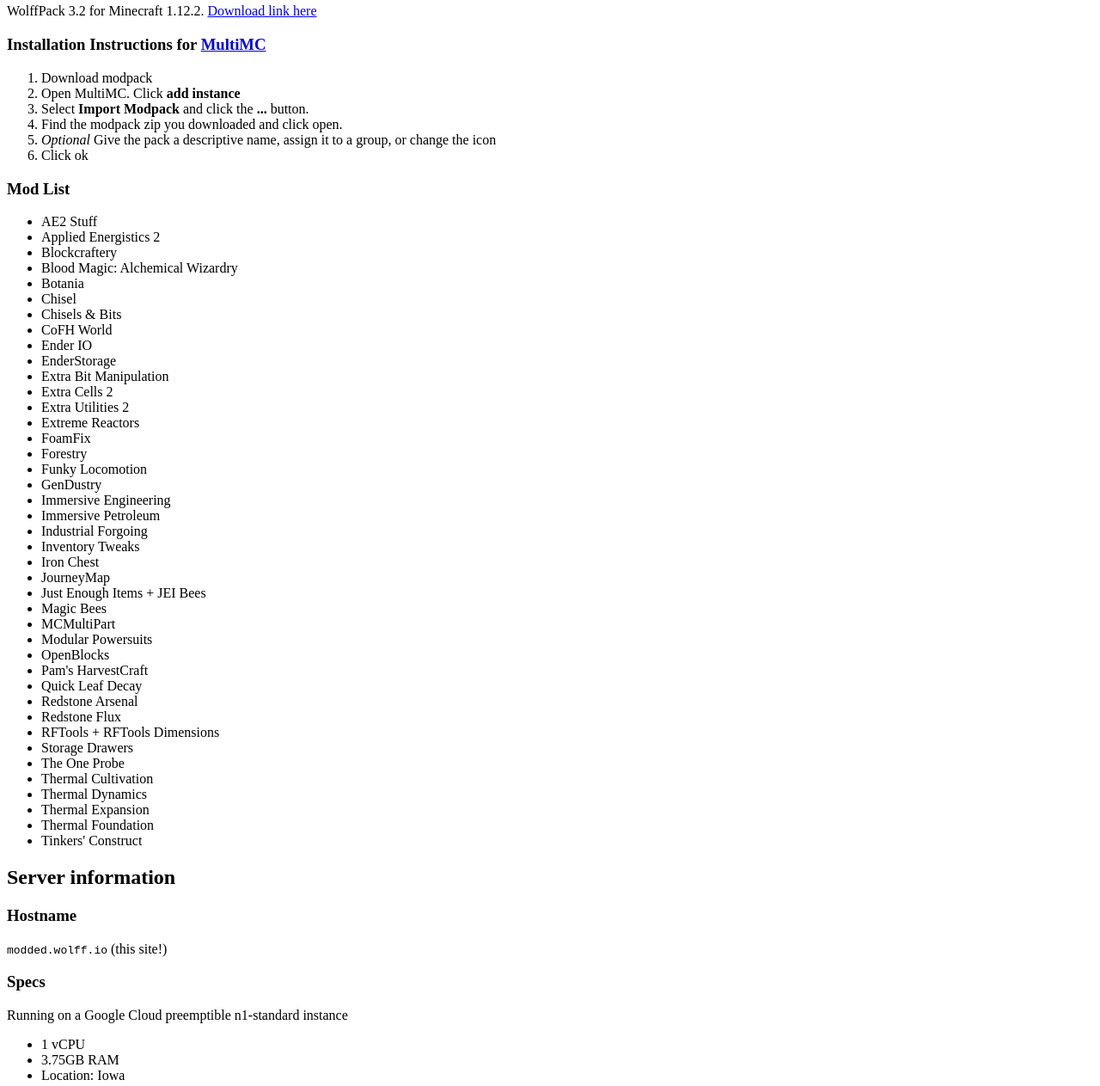
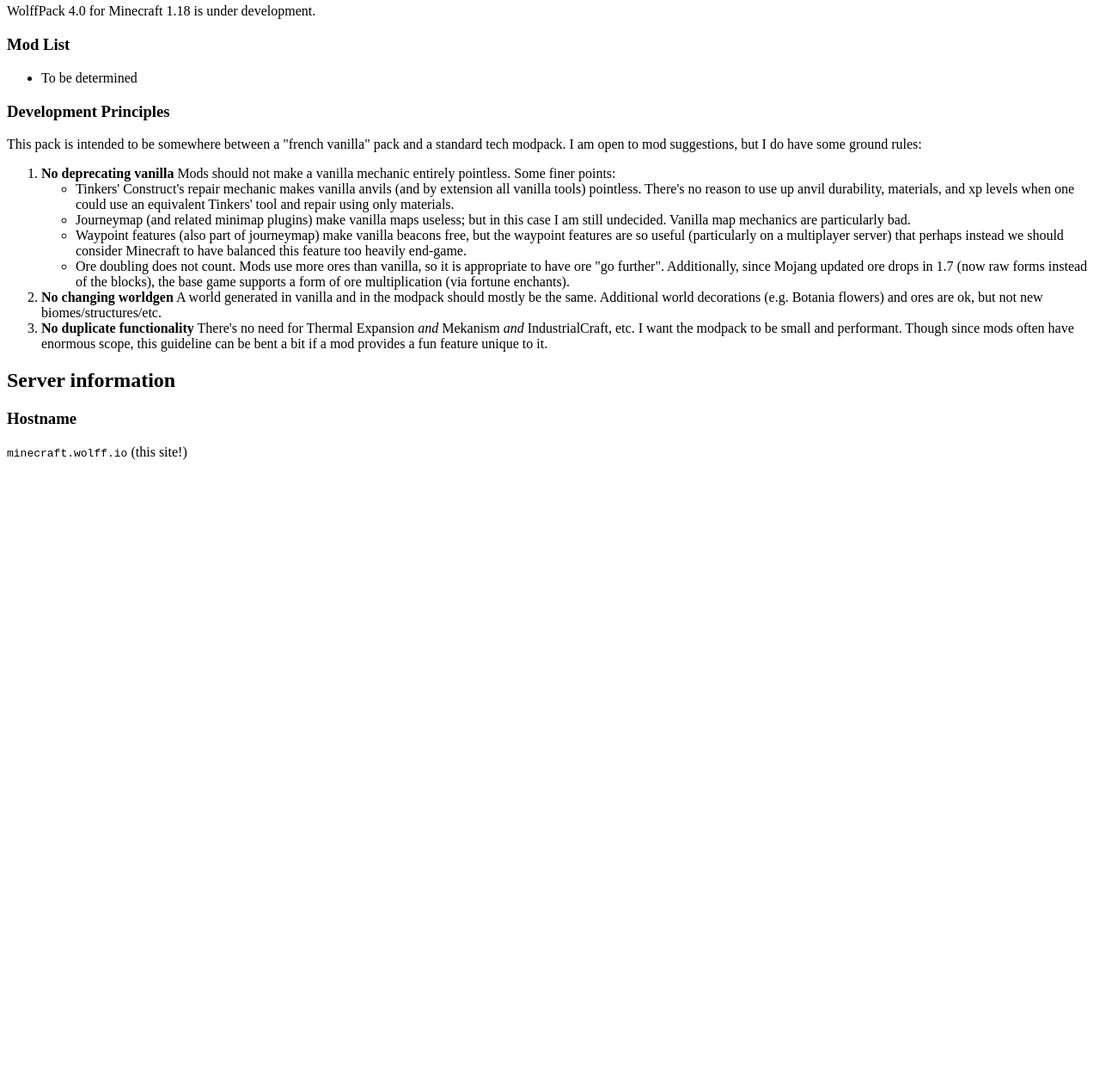
Before and after one commit to matthewjwolff/minecraft-server, a plain HTML site: page index.html in a window 1280 px wide. Shown: the part 109-1372 px from the top of the page at 86% size. After the commit the page ends 800 px from the top, so only its background shows below. Drawn offline with Linux system fonts and the light colour scheme; no server answers.

Commit message:
1.18 update

```diff
--- a/index.html
+++ b/index.html
@@ -5,73 +5,27 @@
     <body>
         <h1>Information about Minecraft Servers</h1>
         <h2>Current pack</h2>
-        <p>WolffPack 3.2 for Minecraft 1.12.2. <a href="https://dl.wolff.io/WolffPack3.2.zip">Download link here</a></p>
-        <h3>Installation Instructions for <a href="https://multimc.org">MultiMC</a></h3>
-        <ol>
-            <li>Download modpack</li>
-            <li>Open MultiMC. Click <b>add instance</b></li>
-            <li>Select <b>Import Modpack</b> and click the <b>...</b> button.</li>
-            <li>Find the modpack zip you downloaded and click open.</li>
-            <li><i>Optional</i> Give the pack a descriptive name, assign it to a group, or change the icon</li>
-            <li>Click ok</li>
-        </ol>
+        <p>WolffPack 4.0 for Minecraft 1.18 is under development.</p>
         <h3>Mod List</h3>
         <ul>
-            <li>AE2 Stuff</li>
-            <li>Applied Energistics 2</li>
-            <li>Blockcraftery</li>
-            <li>Blood Magic: Alchemical Wizardry</li>
-            <li>Botania</li>
-            <li>Chisel</li>
-            <li>Chisels & Bits</li>
-            <li>CoFH World</li>
-            <li>Ender IO</li>
-            <li>EnderStorage</li>
-            <li>Extra Bit Manipulation</li>
-            <li>Extra  Cells 2</li>
-            <li>Extra Utilities 2</li>
-            <li>Extreme Reactors</li>
-            <li>FoamFix</li>
-            <li>Forestry</li>
-            <li>Funky Locomotion</li>
-            <li>GenDustry</li>
-            <li>Immersive Engineering</li>
-            <li>Immersive Petroleum</li>
-            <li>Industrial Forgoing</li>
-            <li>Inventory Tweaks</li>
-            <li>Iron Chest</li>
-            <li>JourneyMap</li>
-            <li>Just Enough Items + JEI Bees</li>
-            <li>Magic Bees</li>
-            <li>MCMultiPart</li>
-            <li>Modular Powersuits</li>
-            <li>OpenBlocks</li>
-            <li>Pam's HarvestCraft</li>
-            <li>Quick Leaf Decay</li>
-            <li>Redstone Arsenal</li>
-            <li>Redstone Flux</li>
-            <li>RFTools + RFTools Dimensions</li>
-            <li>Storage Drawers</li>
-            <li>The One Probe</li>
-            <li>Thermal Cultivation</li>
-            <li>Thermal Dynamics</li>
-            <li>Thermal Expansion</li>
-            <li>Thermal Foundation</li>
-            <li>Tinkers' Construct</li>
+            <li>To be determined</li>
         </ul>
+        <h3>Development Principles</h3>
+        <p>This pack is intended to be somewhere between a "french vanilla" pack and a standard tech modpack. I am open to mod suggestions, but I do have some ground rules:</p>
+        <ol>
+            <li><b>No deprecating vanilla</b> Mods should not make a vanilla mechanic entirely pointless. Some finer points:
+                <ul>
+                    <li>Tinkers' Construct's repair mechanic makes vanilla anvils (and by extension all vanilla tools) pointless. There's no reason to use up anvil durability, materials, and xp levels when one could use an equivalent Tinkers' tool and repair using only materials.</li>
+                    <li>Journeymap (and related minimap plugins) make vanilla maps useless; but in this case I am still undecided. Vanilla map mechanics are particularly bad.</li>
+                    <li>Waypoint features (also part of journeymap) make vanilla beacons free, but the waypoint features are so useful (particularly on a multiplayer server) that perhaps instead we should consider Minecraft to have balanced this feature too heavily end-game.</li>
+                    <li>Ore doubling does not count. Mods use more ores than vanilla, so it is appropriate to have ore "go further". Additionally, since Mojang updated ore drops in 1.7 (now raw forms instead of the blocks), the base game supports a form of ore multiplication (via fortune enchants).</li>
+                </ul>
+            </li>
+            <li><b>No changing worldgen</b> A world generated in vanilla and in the modpack should mostly be the same. Additional world decorations (e.g. Botania flowers) and ores are ok, but not new biomes/structures/etc.</li>
+            <li><b>No duplicate functionality</b> There's no need for Thermal Expansion <i>and</i> Mekanism <i>and</i> IndustrialCraft, etc. I want the modpack to be small and performant. Though since mods often have enormous scope, this guideline can be bent a bit if a mod provides a fun feature unique to it.
+        </ol>
         <h2>Server information</h2>
         <h3>Hostname</h3>
-        <p><code>modded.wolff.io</code> (this site!)</p>
-        <h3>Specs</h3>
-        <p>Running on a Google Cloud preemptible n1-standard instance</p>
-        <ul>
-            <li>1 vCPU</li>
-            <li>3.75GB RAM</li>
-            <li>Location: Iowa</li>
-        </ul>
-        <p>The server is configured to run from 5pm-2am weekdays, and 10am-2am weekends. Running continuously would be a waste of money.</p>
-        <h3 id="statusField">Server is currently ...</h3>
-        <p>Since the server runs on a preemptible VM, Google may decide they need the resources and shut down the machine.</p>
+        <p><code>minecraft.wolff.io</code> (this site!)</p>
     </body>
-	<script src="query.js"></script>
 </html>
```
